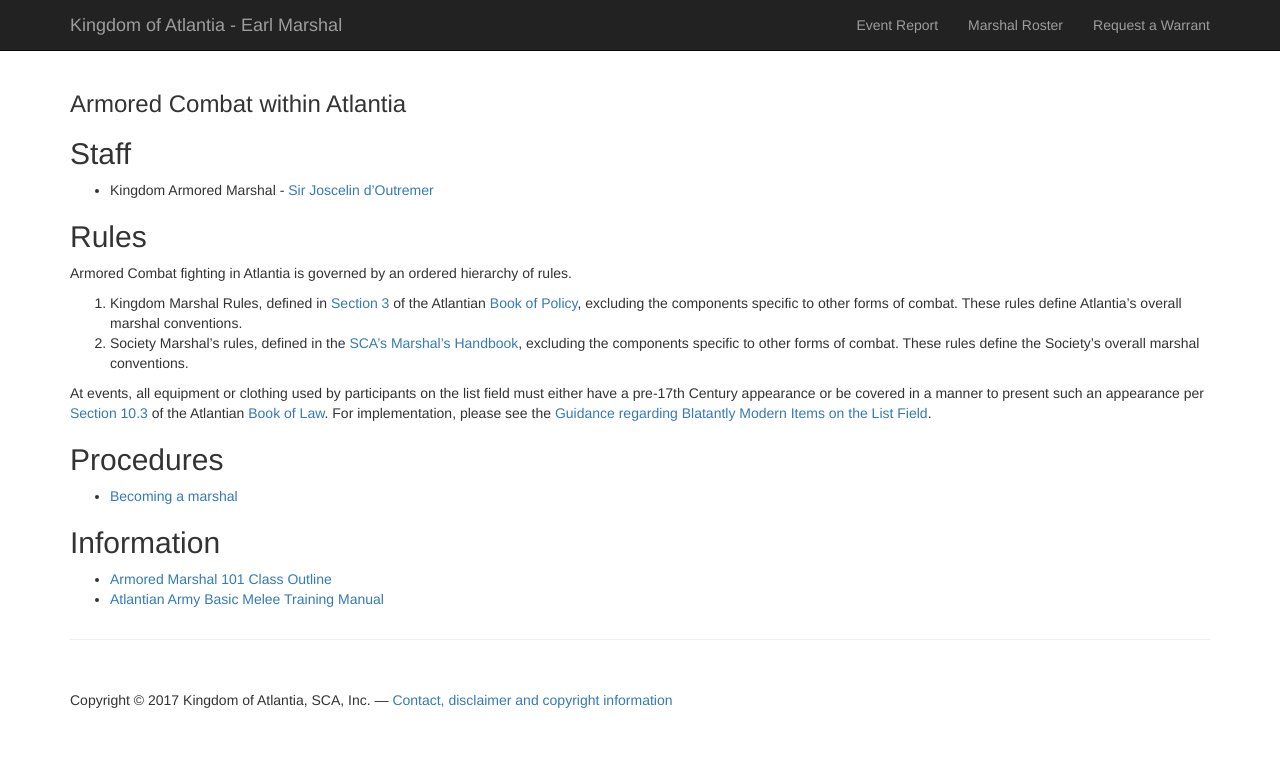
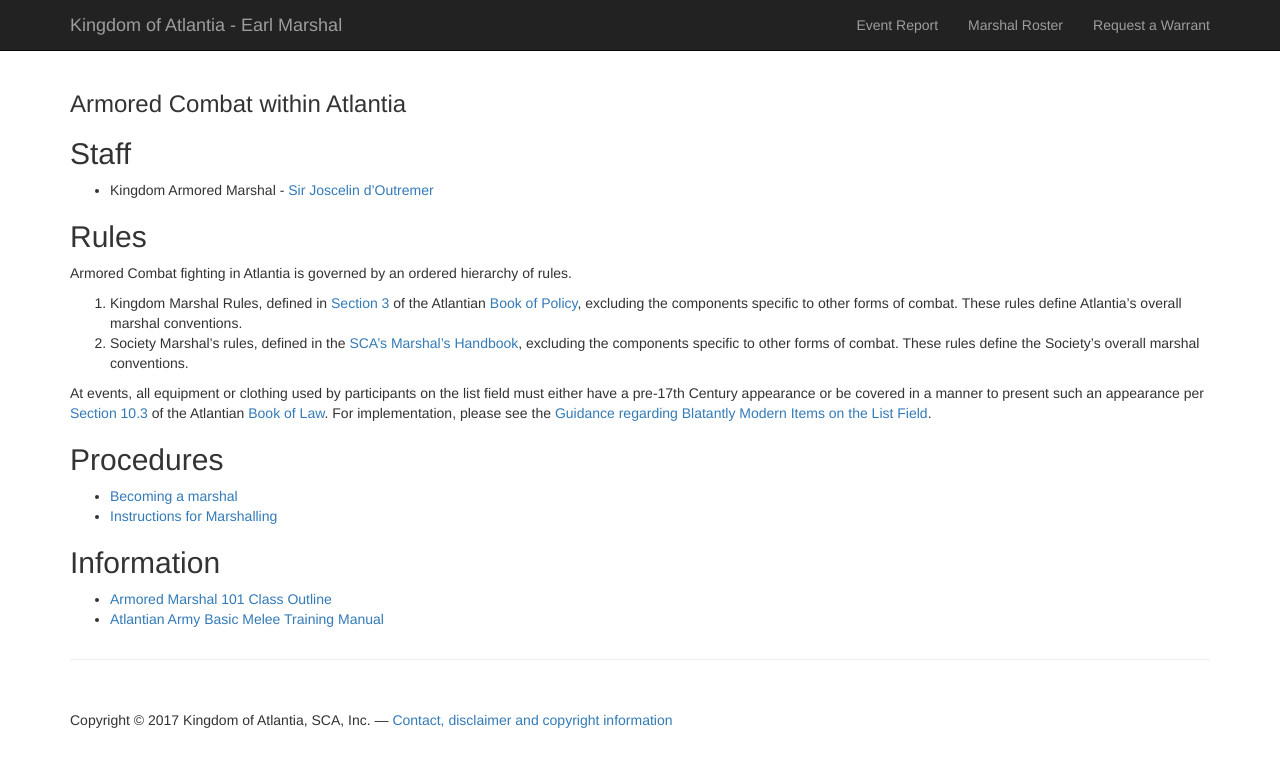
Before and after one commit to academie-de-espee/earl-marshal, a Jekyll site: the page built from armored.md, in a window 1280 px wide. Shown: the top 767 px of the page. Built offline with Jekyll 4.4.1, drawn with Linux system fonts in a browser that asks for light colours.

Commit message:
add instructions from Sir Otto from previous rev of site

```diff
--- a/armored.md
+++ b/armored.md
@@ -17,6 +17,7 @@ At events, all equipment or clothing used by participants on the list field must
 
 ## Procedures
 * [Becoming a marshal](/procedures/mit/)
+* [Instructions for Marshalling](/documents/training/Marshaling_Instructions.pdf)
 
 ## Information
 * [Armored Marshal 101 Class Outline](/training/armored-marshal/)
```
